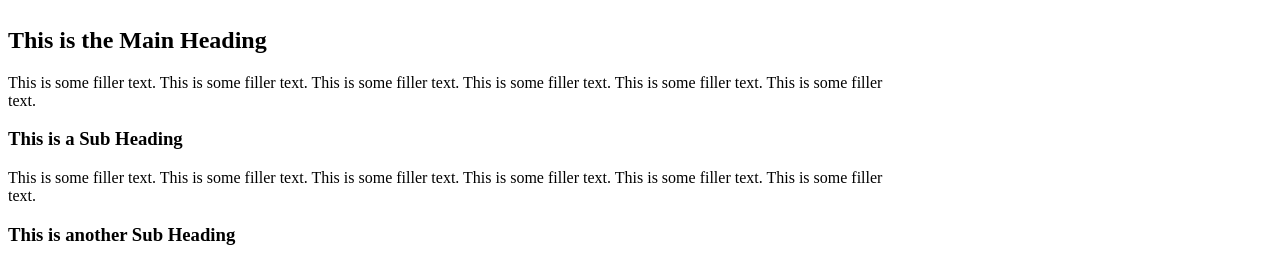
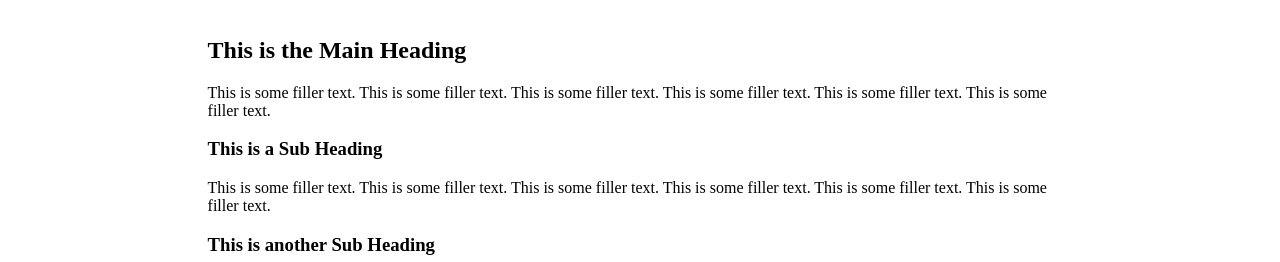
Before and after one commit to nfluk/html_structure, a plain HTML site: page index.html in a window 1280 px wide. Shown: the part 73-335 px from the top of the page. Drawn offline with Linux system fonts and the light colour scheme.

Commit message:
added margin to main & section

```diff
--- a/index.css
+++ b/index.css
@@ -7,9 +7,12 @@ footer {
 }
 
 main {
+  margin: auto;
   width: 70%;
 }
 
 section {
+  margin: 10px;
+
   float: right;
 }
```
